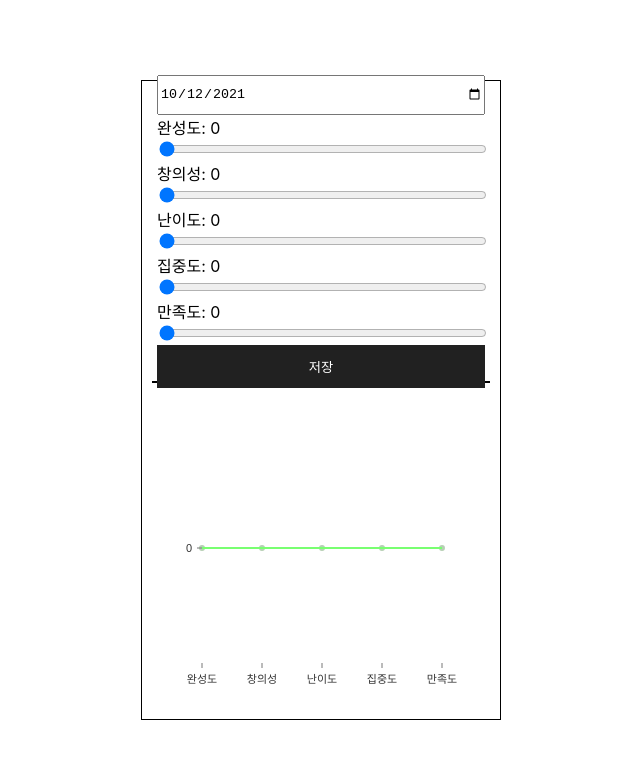
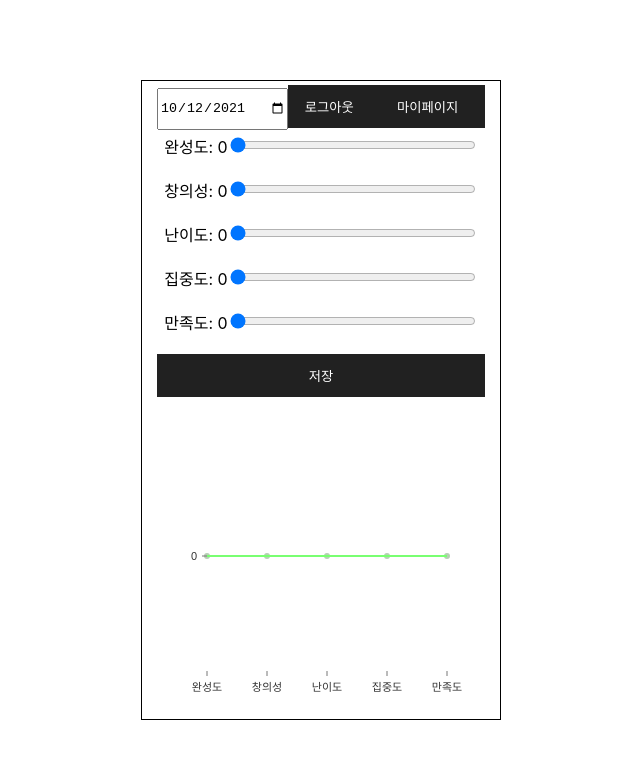
Before and after one commit to d0ngwooK1m/hanghae-sherpa-frontend, a React (Create React App) app in the folder hanghae_sherpa_frontend/: page /main in a window 1280 px wide. Shown: the top 758 px of the page, without its empty margins (319-959 px from the left). Built offline with nearby package versions, Linux system fonts and the light colour scheme; no server answers.

Commit message:
버튼 추가

```diff
--- a/hanghae_sherpa_frontend/src/components/Frame.js
+++ b/hanghae_sherpa_frontend/src/components/Frame.js
@@ -9,7 +9,7 @@ const Frame = (props) => {
           width='360px'
           height='640px'
           border='1px solid'
-          padding='0px 10px'
+          padding='10px 15px'
         >
           {props.children}
         </Grid>
--- a/hanghae_sherpa_frontend/src/components/MainGraph.js
+++ b/hanghae_sherpa_frontend/src/components/MainGraph.js
@@ -21,7 +21,7 @@ const MainGraph = () => {
   const Ydata = [data[0]];
   return (
     <React.Fragment>
-      <Grid width='340px' height='330px' position='relative' margin='auto'>
+      <Grid width='340px' height='280px' position='relative' margin='auto'>
         <Grid position='absolute' top='0px' zIndex='5' height='330px'>
           <ResponsiveLine
             data={Tdata}
--- /dev/null
+++ b/hanghae_sherpa_frontend/src/components/MypageHeader.js
@@ -0,0 +1,24 @@
+import React from 'react';
+import styled from 'styled-components';
+import GobackBtn from '../elements/GobackBtn';
+import LogoutBtn from '../elements/LogoutBtn';
+
+const MypageHeader = () => {
+  return (
+    <React.Fragment>
+      <Form>
+        <LogoutBtn />
+        <GobackBtn />
+      </Form>
+    </React.Fragment>
+  );
+};
+
+const Form = styled.form`
+  width: 100%;
+  margin: 4px auto;
+  height: 40px;
+  text-align: end;
+`;
+
+export default MypageHeader;
--- a/hanghae_sherpa_frontend/src/components/TodoListForm.js
+++ b/hanghae_sherpa_frontend/src/components/TodoListForm.js
@@ -54,10 +54,7 @@ const Header = styled.div`
       ${flexBox}
       position: relative;
       justify-content: flex-end;
-      height: 280px;
-      border-bottom: 2px solid;
-      padding: 10px 5px;
-
+      height: 300px;
       }
     `;
   }}
--- a/hanghae_sherpa_frontend/src/components/TodoListInputForm.js
+++ b/hanghae_sherpa_frontend/src/components/TodoListInputForm.js
@@ -6,6 +6,8 @@ import { useDispatch, useSelector } from 'react-redux';
 import { todolistCreators } from '../redux/modules/todolist';
 import { graphCreators } from '../redux/modules/graph';
 import moment from 'moment';
+import DetailBtn from '../elements/DetailBtn';
+import LogoutBtn from '../elements/LogoutBtn';
 
 const TodoListInputForm = () => {
   const history = useHistory();
@@ -100,7 +102,11 @@ const TodoListInputForm = () => {
 
   return (
     <React.Fragment>
-      <InputDate></InputDate>
+      <div>
+        <InputDate width='50%' />
+        <LogoutBtn />
+        <DetailBtn />
+      </div>
       <Form>
         <label>완성도: {perfection}</label>
         <InputRange
@@ -161,6 +167,7 @@ const TodoListInputForm = () => {
         />
       </Form>
       <Button
+        width='100%'
         text='저장'
         _onClick={() => {
           // if (date === today) {
@@ -177,7 +184,9 @@ const TodoListInputForm = () => {
 
 const Form = styled.form`
   width: 100%;
-  margin: 0 auto;
+  margin: 4px auto;
+  height: 40px;
+  text-align: center;
 `;
 
 export default TodoListInputForm;
--- a/hanghae_sherpa_frontend/src/elements/Button.js
+++ b/hanghae_sherpa_frontend/src/elements/Button.js
@@ -2,7 +2,7 @@ import React from 'react';
 import styled from 'styled-components';
 
 const Button = (props) => {
-  const { text, width, margin, _onClick } = props;
+  const { text, width, height, margin, _onClick } = props;
 
   const styles = {
     width: width,
@@ -11,7 +11,7 @@ const Button = (props) => {
 
   return (
     <React.Fragment>
-      <ElButton {...styles} onClick={_onClick}>
+      <ElButton {...styles} height={height} onClick={_onClick}>
         {text}
       </ElButton>
     </React.Fragment>
@@ -21,6 +21,7 @@ const Button = (props) => {
 Button.defaultProps = {
   text: '텍스트',
   width: '100%',
+  height: '45px',
   margin: null,
   _onClick: () => {},
 };
--- /dev/null
+++ b/hanghae_sherpa_frontend/src/elements/DetailBtn.js
@@ -0,0 +1,25 @@
+import React from 'react';
+import { useHistory } from 'react-router';
+import { Button } from '.';
+
+const DetailBtn = () => {
+  const history = useHistory();
+  const onClickHandler = () => {
+    history.push('/mypage');
+  };
+
+  return (
+    <React.Fragment>
+      <Button
+        text='마이페이지'
+        width='35%'
+        height='45px'
+        _onClick={() => {
+          onClickHandler();
+        }}
+      ></Button>
+    </React.Fragment>
+  );
+};
+
+export default DetailBtn;
--- /dev/null
+++ b/hanghae_sherpa_frontend/src/elements/GobackBtn.js
@@ -0,0 +1,23 @@
+import React from 'react';
+import { useHistory } from 'react-router';
+import { Button } from '.';
+
+const GobackBtn = () => {
+  const history = useHistory();
+  const onClickHandler = () => {
+    history.push('/main');
+  };
+  return (
+    <React.Fragment>
+      <Button
+        text='메인페이지'
+        width='35%'
+        _onClick={() => {
+          onClickHandler();
+        }}
+      ></Button>
+    </React.Fragment>
+  );
+};
+
+export default GobackBtn;
--- a/hanghae_sherpa_frontend/src/elements/InputDate.js
+++ b/hanghae_sherpa_frontend/src/elements/InputDate.js
@@ -64,6 +64,8 @@ const InputDate = () => {
         _onChange={(e) => {
           setDate(e.target.value);
         }}
+        width='40%'
+        height='42px'
         value={date}
       />
     </React.Fragment>
--- a/hanghae_sherpa_frontend/src/elements/InputRange.js
+++ b/hanghae_sherpa_frontend/src/elements/InputRange.js
@@ -12,7 +12,7 @@ const InputRange = (props) => {
         <Range
           type={type}
           value={value}
-          {...styles}
+          width='75%'
           min={min}
           max={max}
           step={step}
--- /dev/null
+++ b/hanghae_sherpa_frontend/src/elements/LogoutBtn.js
@@ -0,0 +1,24 @@
+import React from 'react';
+import { useHistory } from 'react-router';
+import { Button } from '.';
+
+const LogoutBtn = () => {
+  const history = useHistory();
+  const onClickHandler = () => {
+    history.push('/');
+  };
+
+  return (
+    <React.Fragment>
+      <Button
+        text='로그아웃'
+        width='25%'
+        _onClick={() => {
+          onClickHandler();
+        }}
+      ></Button>
+    </React.Fragment>
+  );
+};
+
+export default LogoutBtn;
--- a/hanghae_sherpa_frontend/src/pages/MyPage.js
+++ b/hanghae_sherpa_frontend/src/pages/MyPage.js
@@ -1,11 +1,13 @@
 import React from 'react';
 
 import { Frame, MypageGraph } from '../components';
+import MypageHeader from '../components/MypageHeader';
 
 const MyPage = () => {
   return (
     <React.Fragment>
-      <Frame>
+      <Frame padding='10px 15px'>
+        <MypageHeader />
         <MypageGraph />
       </Frame>
     </React.Fragment>
```
